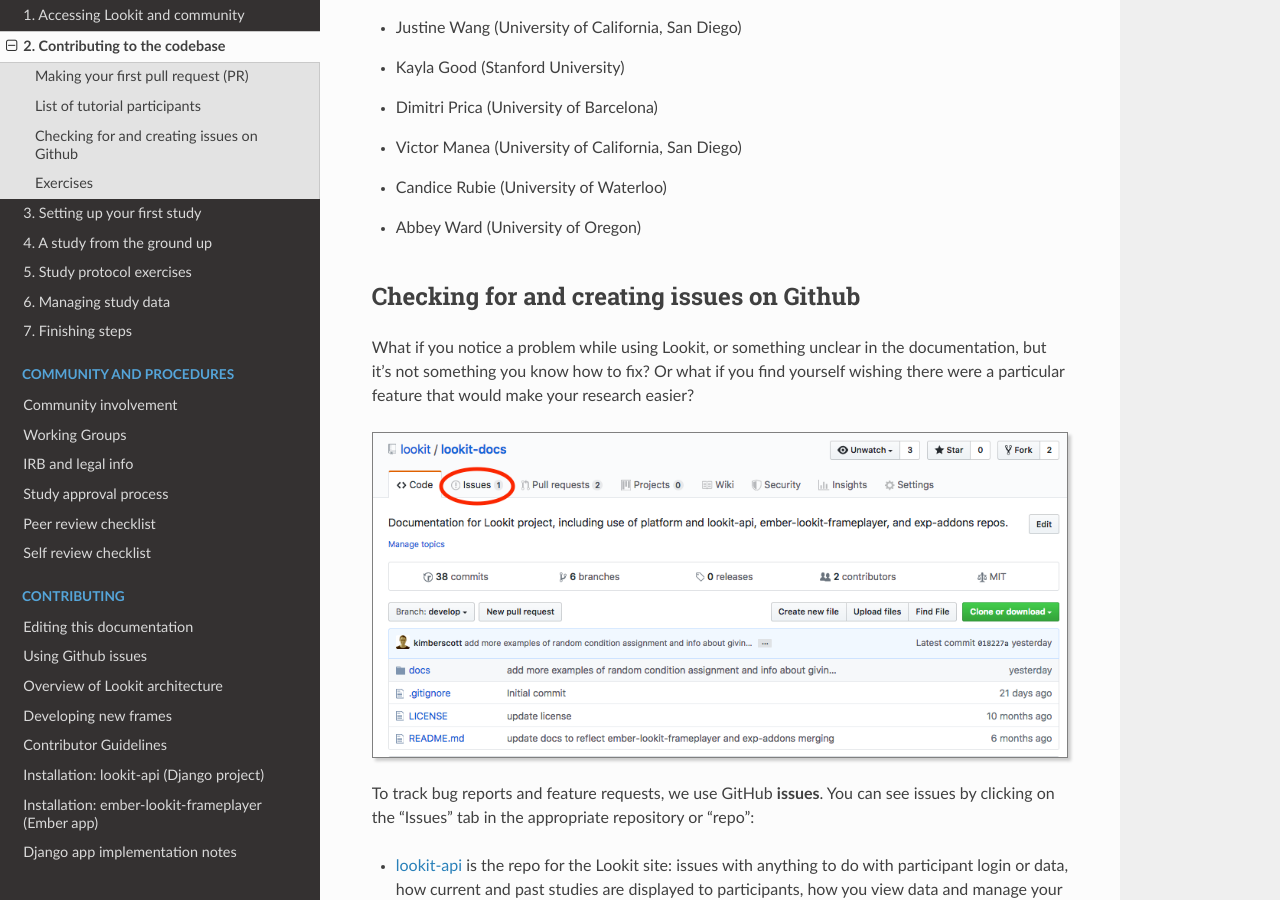
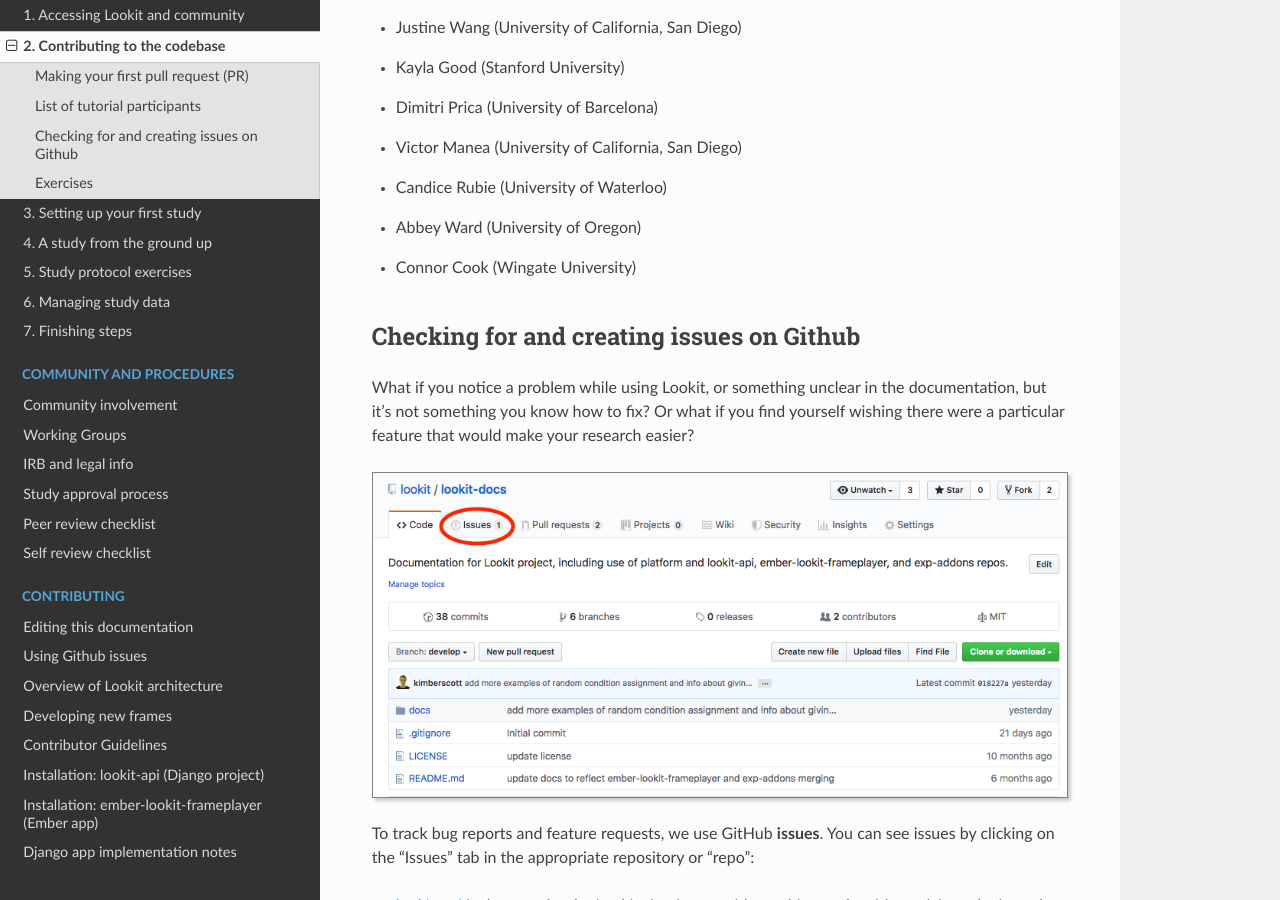
Before and after one commit to lookit/lookit-docs, a Sphinx documentation site: the page built from docs/source/tutorial-contributing.rst, in a window 1280 px wide and 900 px high, scrolled down 9393 px. Built offline with Sphinx 7.4.7 and the Read the Docs theme 2.0.0, drawn with Linux system fonts in a browser that asks for light colours.

Commit message:
add me to tutorial participant list
add me to tutorial participant list

```diff
--- a/docs/source/tutorial-contributing.rst
+++ b/docs/source/tutorial-contributing.rst
@@ -198,6 +198,7 @@
 - Victor Manea (University of California, San Diego)
 - Candice Rubie (University of Waterloo)
 - Abbey Ward (University of Oregon)
+- Connor Cook (Wingate University)
 
 .. _Github issues overview:
 
```
